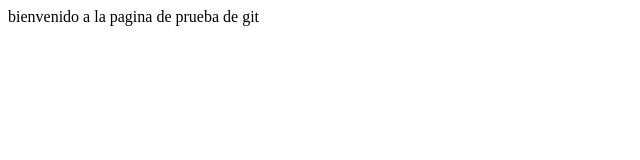
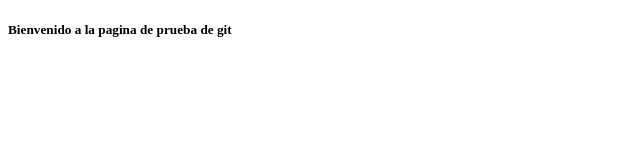
Before and after one commit to JIOki/RifaEntreAmigos, a plain HTML site: page index.html in a window 1280 px wide. Shown: the whole page, without its empty margins (0-640 px from the left). Drawn offline with Linux system fonts and the light colour scheme.

Commit message:
Agregado de etiqueta h1

```diff
--- a/index.html
+++ b/index.html
@@ -2,9 +2,11 @@
 
 <head >
     <meta charset="utf-8">
-    <title>PAgina de prueba</title>
+    <title>Pagina de prueba</title>
 </head>
 <body>
-    bienvenido a la pagina de prueba de git
+    <h5>Bienvenido a la pagina de prueba de git</h5>
+    </h5>
 </body>
+
 </html>
```
